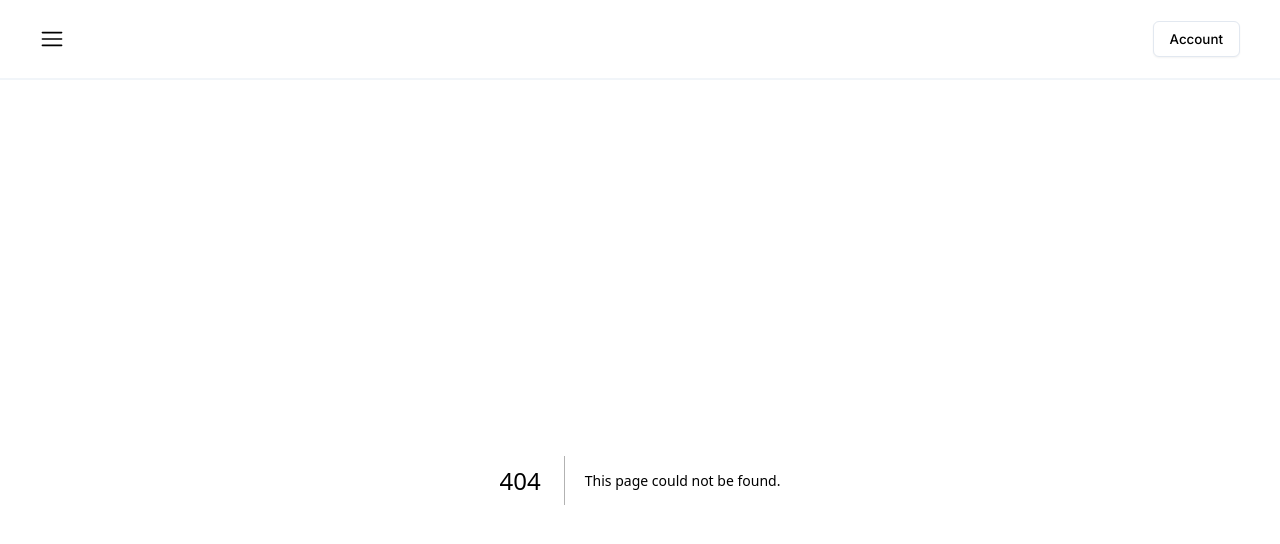
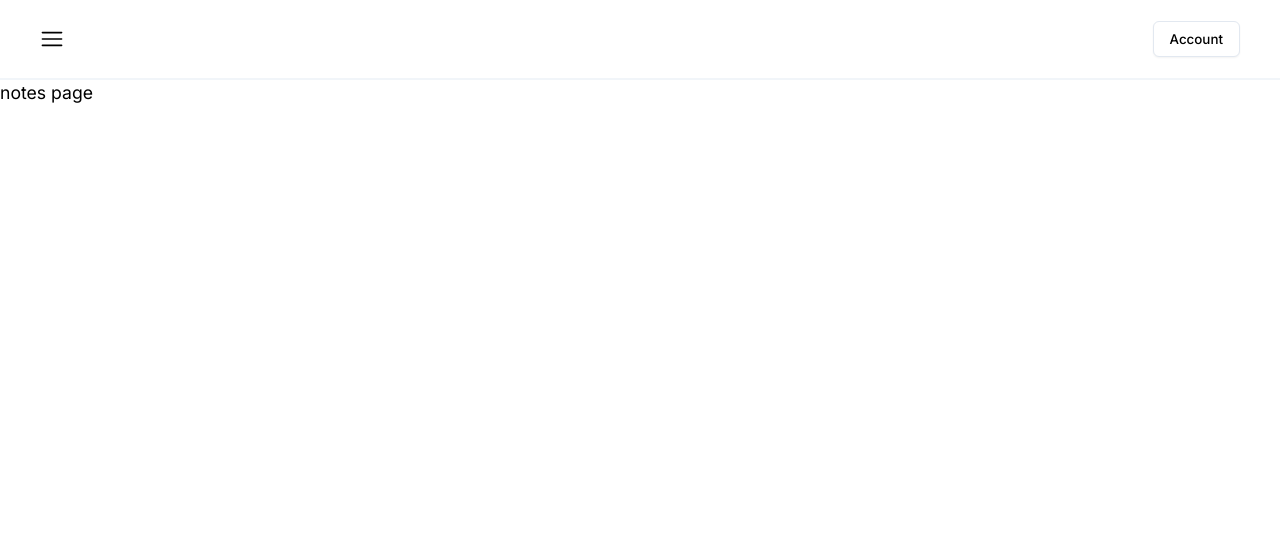
Before and after one commit to DLee1993/scribblepad, a Next.js app: page /notes in a window 1280 px wide. Before the commit this address had no page. Shown: the top 544 px of the page. Built offline with nearby package versions, Linux system fonts and the light colour scheme.

Commit message:
added notes route

```diff
--- /dev/null
+++ b/app/notes/page.tsx
@@ -0,0 +1,5 @@
+export default function page() {
+  return (
+    <div>notes page</div>
+  )
+}
```
